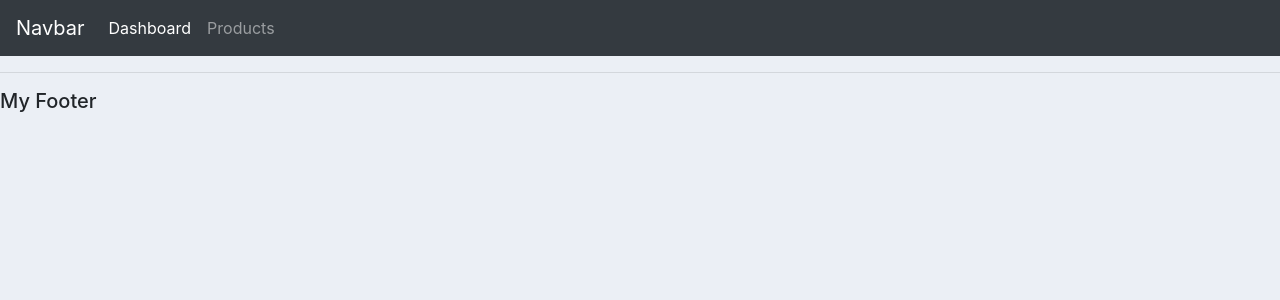
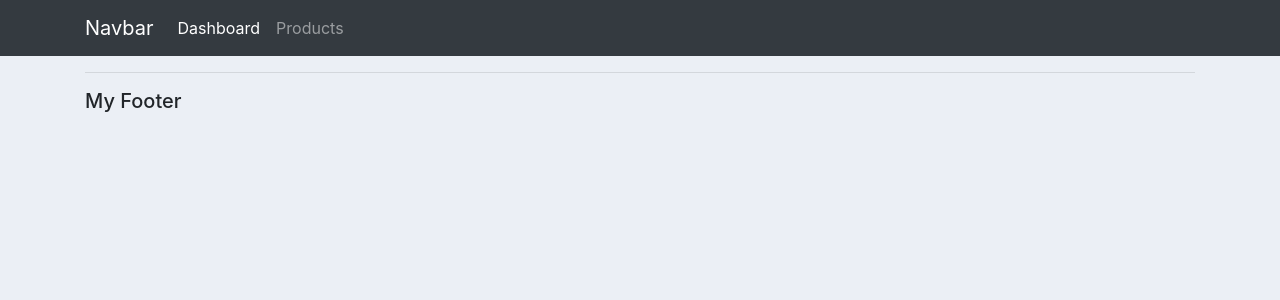
Before and after one commit to MartinMwiti/Customer-Management-Django-App, a Python web app: template crm/accounts/templates/accounts/main.html in a window 1280 px wide. Shown: the top 300 px of the page. Run offline with Jinja, Linux system fonts and the light colour scheme; the template is opened without the code that fills it, so the values that code supplies are empty; some libraries are stand-ins or nearby versions.

Commit message:
template rendering

```diff
--- a/crm/accounts/templates/accounts/main.html
+++ b/crm/accounts/templates/accounts/main.html
@@ -32,11 +32,12 @@
 
 <body>
     {% include 'accounts/navbar.html' %}
-
+    <div class="container">
     {% block content %}{% endblock %}
 
     <hr>
     <h5>My Footer</h5>
+    </div>
 
 </body>
     <script src="https://code.jquery.com/jquery-3.3.1.slim.min.js"
--- a/crm/accounts/templates/accounts/navbar.html
+++ b/crm/accounts/templates/accounts/navbar.html
@@ -1,4 +1,6 @@
 <nav class="navbar navbar-expand-lg navbar-dark bg-dark">
+<div class="container">
+
     <a class="navbar-brand" href="#">Navbar</a>
     <button class="navbar-toggler" type="button" data-toggle="collapse" data-target="#navbarNavAltMarkup"
         aria-controls="navbarNavAltMarkup" aria-expanded="false" aria-label="Toggle navigation">
@@ -10,4 +12,6 @@
             <a class="nav-item nav-link" href="#">Products</a>
         </div>
     </div>
+
+</div>
 </nav>
```
